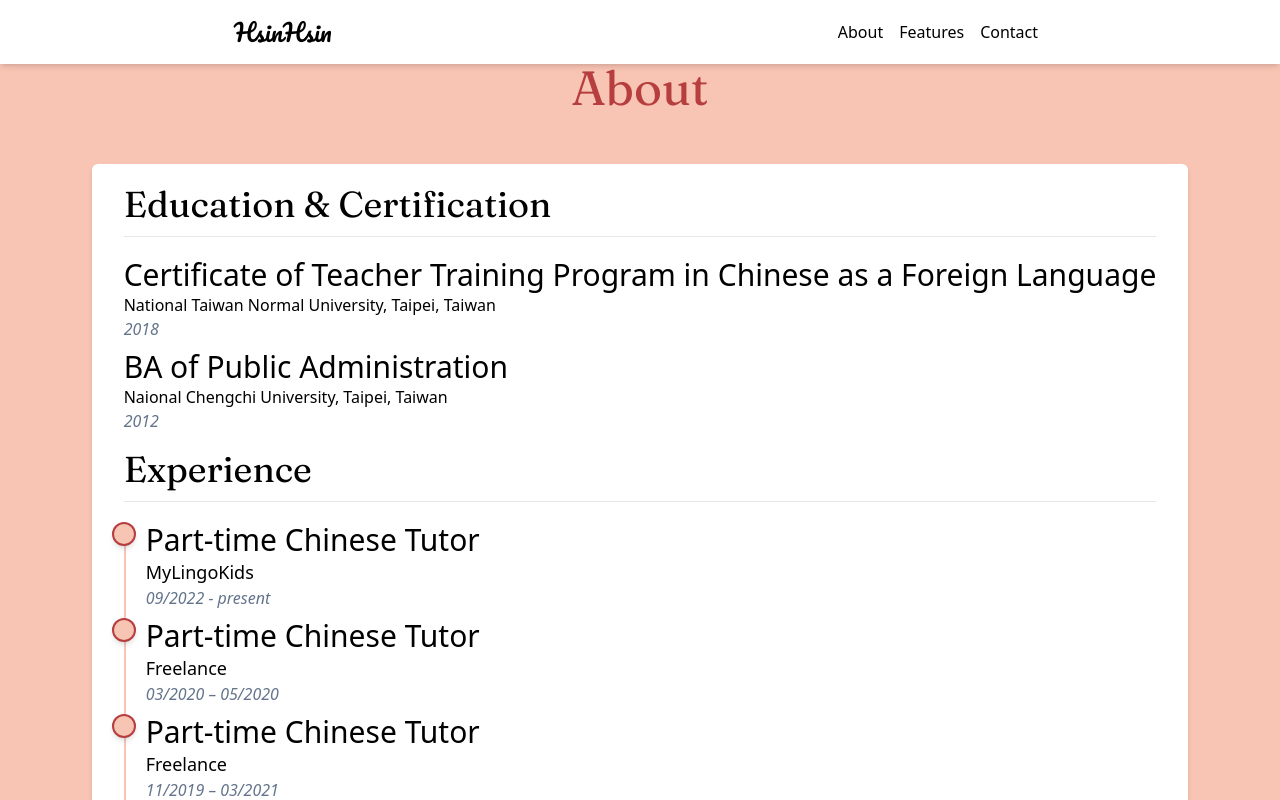
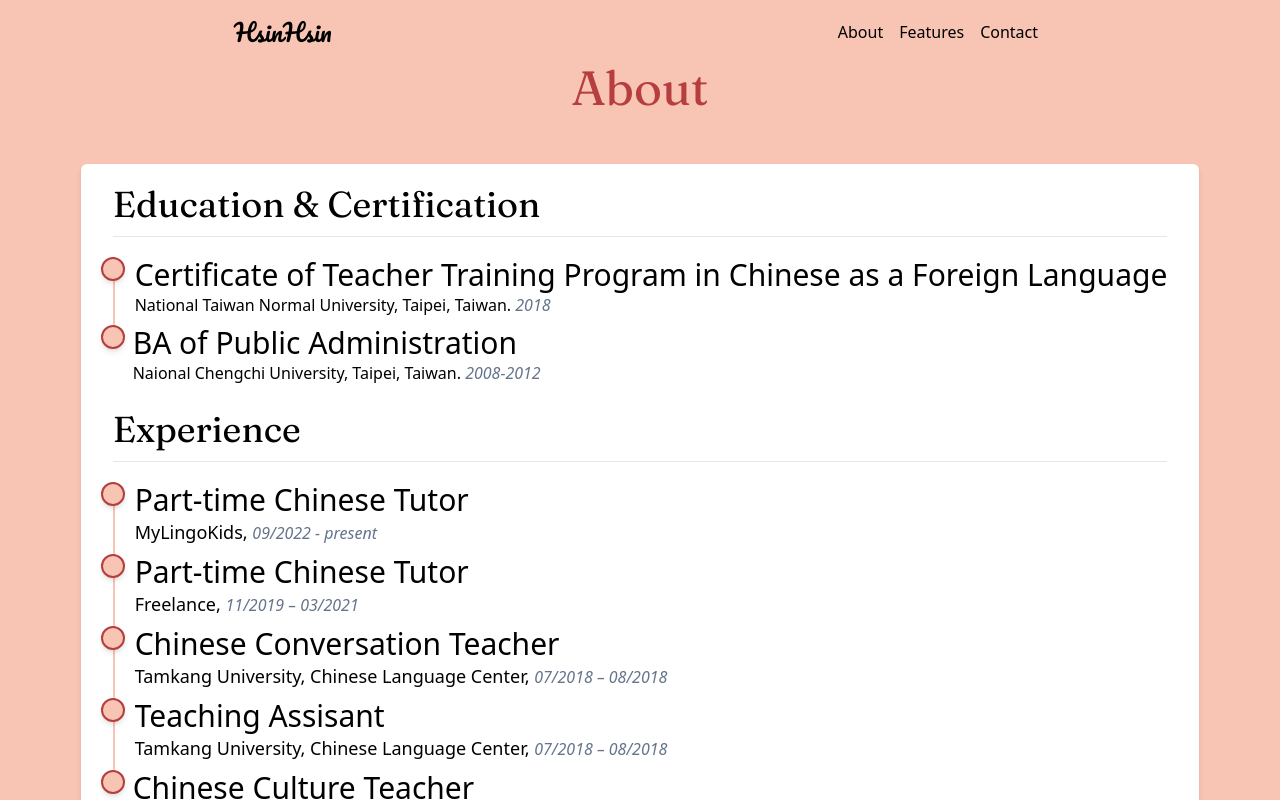
Before and after one commit to mmkrty/client-project-hsinhsin, a React (Vite) app: page /about in a window 1280 px wide. Shown: the top 800 px of the page. Built offline with nearby package versions, Linux system fonts and the light colour scheme.

Commit message:
adjust navbar bg color and about section

```diff
--- a/src/components/navbar/navbar.component.jsx
+++ b/src/components/navbar/navbar.component.jsx
@@ -4,7 +4,7 @@ import { Outlet, Link } from "react-router-dom";
 const NavBar = () => {
   return (
     <Fragment>
-      <nav class="flex justify-around items-center bg-white shadow-md py-2 px-2 position: fixed w-screen z-10 hover:py-4 transition-all">
+      <nav class="flex justify-around items-center bg-secondary py-4 px-2 position: fixed w-screen z-10">
         <div class="w-36">
           <Link to="/">
             {/* <img src="" alt="logo" class="w-full" /> */}
--- a/src/datas/hsinHsinInfo.js
+++ b/src/datas/hsinHsinInfo.js
@@ -16,7 +16,7 @@ export const data = {
       {
         name: "BA of Public Administration",
         institution: "Naional Chengchi University, Taipei, Taiwan",
-        time: "2012",
+        time: "2008-2012",
       },
     ],
     experience: [
@@ -25,14 +25,6 @@ export const data = {
         institution: "MyLingoKids",
         object: "children and teenagers",
         duration: "09/2022 - present",
-        keypoints: [],
-      },
-      {
-        title: "Part-time Chinese Tutor",
-        institution: "Freelance",
-        location: "Berlin, Germany",
-        object: "adults",
-        duration: "03/2020 – 05/2020",
         keypoints: [],
       },
       {
--- a/src/routes/about/about.component.jsx
+++ b/src/routes/about/about.component.jsx
@@ -25,15 +25,19 @@ const About = () => {
                 Education & Certification
               </h3>
               <hr class="mt-3 mb-5 h-px bg-gray-200 border-0 dark:bg-gray-700"></hr>
-              <ul>
+              <ul className="relative">
                 {personInfo.certification.map((el) => {
                   return (
-                    <li>
-                      <div className="mb-2">
-                        <h3 className="text-3xl">{el.name}</h3>
-                        <p className="text-md">{el.institution}</p>
-                        <p className="text-md italic text-slate-500">
-                          {el.time}
+                    <li className="border-l-2 border-secondary pl-5 last:border-0">
+                      <div className="pb-2">
+                        <h3 className="text-3xl before:absolute before:w-6  before:h-6 before:rounded-full before:bg-red before:border-2 before:border-prime  before:-left-3 before:bg-secondary  before:shadow-md">
+                          {el.name}
+                        </h3>
+                        <p>
+                          <span className="text-md">{el.institution}. </span>
+                          <span className="text-md italic text-slate-500">
+                            {el.time}
+                          </span>
                         </p>
                       </div>
                     </li>
@@ -53,9 +57,11 @@ const About = () => {
                         <h3 className="text-3xl  before:absolute before:w-6  before:h-6 before:rounded-full before:bg-red before:border-2 before:border-prime  before:-left-3 before:bg-secondary  before:shadow-md ">
                           {el.title}
                         </h3>
-                        <p className="text-lg">{el.institution}</p>
-                        <p className="text-md italic text-slate-500">
-                          {el.duration}{" "}
+                        <p>
+                          <span className="text-lg">{el.institution}, </span>
+                          <span className="text-md italic text-slate-500">
+                            {el.duration}{" "}
+                          </span>
                         </p>
                       </div>
                     </li>
```
